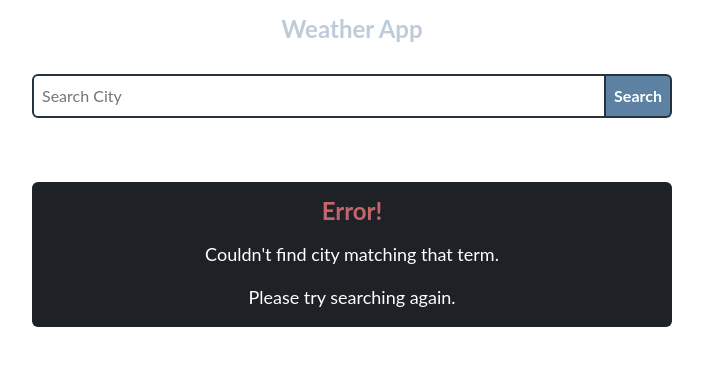
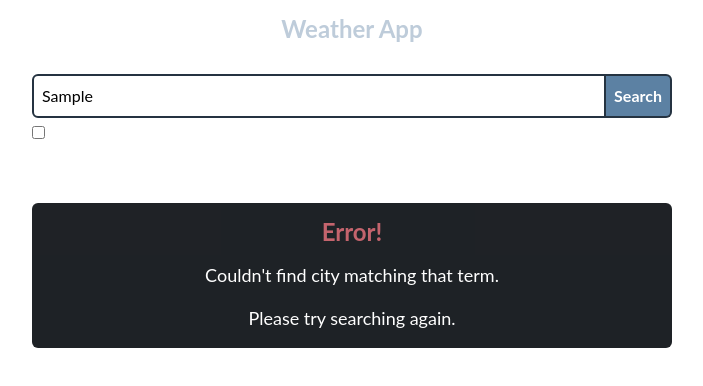
Before and after one commit to JoshDevHub/Weather-App, a website built with webpack: page src/index.html in a window 1280 px wide. Both pictures are taken after typing "Sample" into the empty fields and a click on the button "Search". Shown: the whole page, without its empty margins (288-991 px from the left). Built offline with nearby package versions, Linux system fonts and the light colour scheme; no server answers.

Commit message:
feat: add unit toggle checkbox for changing between F/C

```diff
--- a/src/get_weather.js
+++ b/src/get_weather.js
@@ -7,7 +7,7 @@ const getLocationData = selectProps("name", "country");
 const getTemperatureData = selectProps("temp", "humidity", "feels_like");
 const getSunriseData = selectProps("sunrise", "sunset");
 
-export async function fetchData(location, units = "imperial") {
+export async function fetchData(location, units) {
   const { lat, lon } = location;
   const locationParams = `lat=${lat}&lon=${lon}`;
   const requestUrl = `${BASE_URL}${locationParams}&${APPID_PARAM}&units=${units}`;
@@ -15,6 +15,7 @@ export async function fetchData(location, units = "imperial") {
     const response = await fetch(requestUrl, { mode: "cors" })
     const resJSON = await response.json();
     console.log(resJSON);
+    console.log(units);
     return {
       ...getLocationData(location),
       ...getTemperatureData(resJSON.main),
--- a/src/index.html
+++ b/src/index.html
@@ -11,9 +11,13 @@
   </header>
   <main class="container">
     <form action="" class="form">
-      <label for="search" class="visually-hidden">Search City</label>
-      <input type="text" id="search" name="search" placeholder="Search City" class="form__input">
-      <button type="submit" class="btn">Search</button>
+      <div class="form__search__group">
+        <label for="search" class="visually-hidden">Search City</label>
+        <input type="text" id="search" name="search" placeholder="Search City" class="form__input">
+        <button type="submit" class="btn">Search</button>
+      </div>
+      <label for="units" class="visually-hidden">Toggle Units</label>
+      <input type="checkbox" id="units" name="units">
     </form>
     <section id="content" class="weather"></section>
   </main>
--- a/src/index.js
+++ b/src/index.js
@@ -10,17 +10,22 @@ import { renderError } from "./render_error";
 
 const form = document.querySelector("form");
 const searchInput = document.getElementById("search");
+const unitToggle = document.getElementById("units");
+const getUnitSystem = () => unitToggle.checked ? "metric" : "imperial";
+
 const handleSearch = (event) => {
   event.preventDefault();
 
   const searchTerm = searchInput.value;
+  console.log(getUnitSystem());
   Location
     .fetchData(searchTerm)
-    .then(Weather.fetchData)
+    .then((location) => Weather.fetchData(location, getUnitSystem()))
+    /* .then(Weather.fetchData) */
     .then(renderWeather)
     .catch(renderError)
 
-  form.reset();
+  searchInput.textContent = "";
 }
 
 form.addEventListener("submit", handleSearch);
--- a/src/stylesheets/components/_form.scss
+++ b/src/stylesheets/components/_form.scss
@@ -1,12 +1,22 @@
 .form {
   display: flex;
+  gap: var(--space-xs);
+  flex-direction: column;
   margin: 0 auto;
 
   @include media(tabletAndUp) {
     max-width: 40rem;
   }
 
-  &__input {
+  &__search__group {
+    display: flex;
+  }
+
+  & input[type='checkbox'] {
+    margin-right: auto;
+  }
+
+  & input[type="text"] {
     display: block;
     width: 100%;
     max-width: 100%;
```
